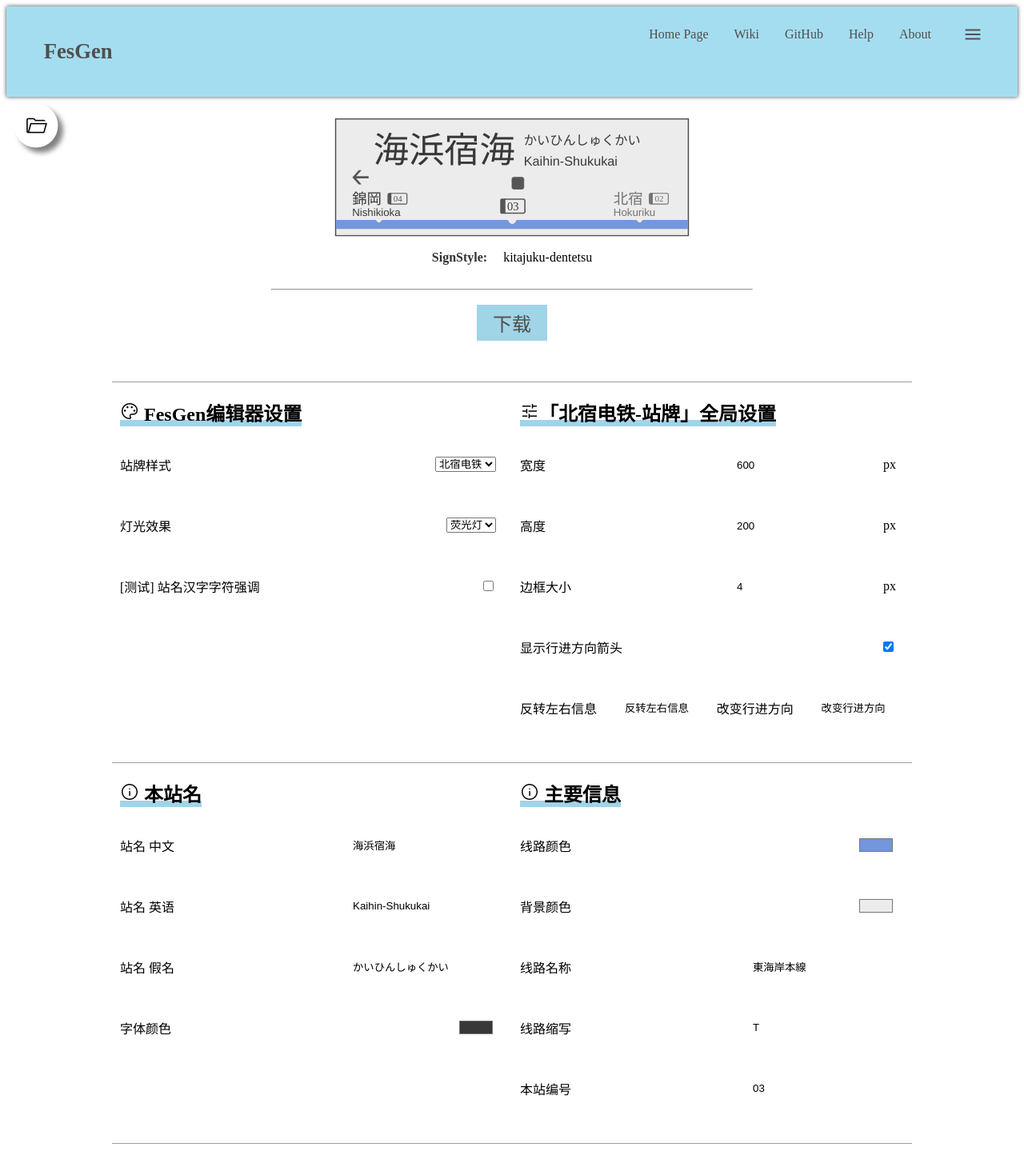
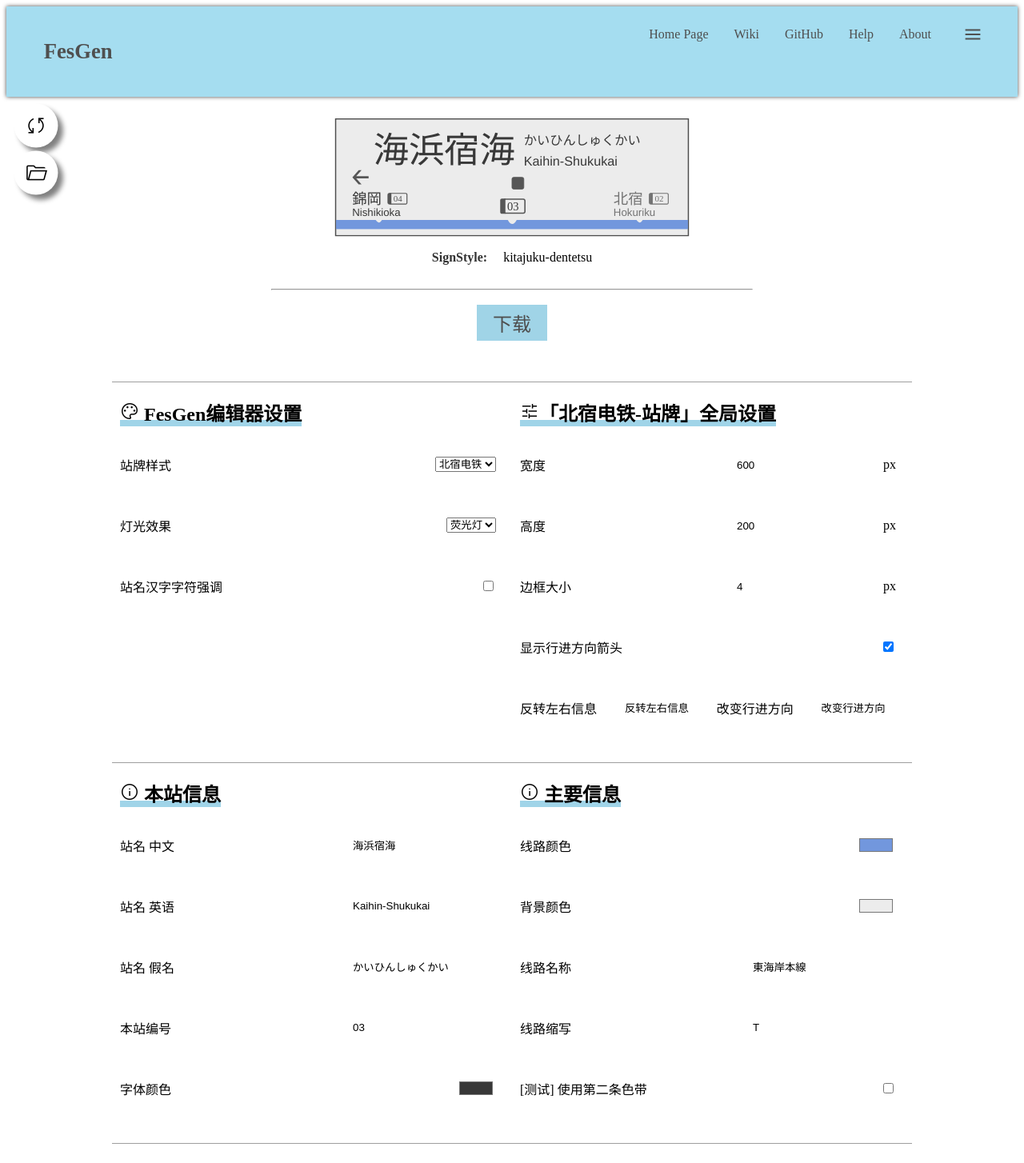
Before and after one commit to Team-Cenlinc/FesGen, a Vue app: page / in a window 1280 px wide. Shown: the top 1454 px of the page at 80% size. Built offline with nearby package versions, Linux system fonts and the light colour scheme; the HTML template or start-up script is replaced by a standard one.

Commit message:
增加bug

```diff
--- a/src/App.vue
+++ b/src/App.vue
@@ -4,7 +4,7 @@
     <div>
 
     </div>
-    <SideTools/>
+    <SideTools @contentNeedRearrange="RequireRearrange"/>
     <Signs v-if="signStyle === 'kitajuku-dentetsu'" ref="signs"/>
     <EntranceGuideSign v-if="signStyle === 'test-sign'" ref="entrancesSign"/>
     <Editor v-if="signStyle === 'kitajuku-dentetsu'" @someChanged="UpdateData" @signChanged="UpdateSignStyle" @contentNeedRearrange="RequireRearrange"/>
@@ -24,7 +24,7 @@ import EntranceGuideEditor from "@/components/entranceGuideEditor";
 
 export default {
   name: 'App',
-  components: {HeaderFlex, SideTools, FooterFlex, Signs, EntranceGuideSign, EntranceGuideEditor, Editor},
+  components: {HeaderFlex, FooterFlex, Signs, EntranceGuideSign, EntranceGuideEditor, SideTools, Editor},
   data()  {
     return{
       titles: 'FesGen',
--- a/src/components/editor.vue
+++ b/src/components/editor.vue
@@ -20,7 +20,7 @@
           </select>
         </div>
         <div class="form-min-row">
-          <p>[测试] 站名汉字字符强调</p>
+          <p>站名汉字字符强调</p>
           <input v-model="signInfo.chnCharacterBold" @change="sendData" type="checkbox">
         </div>
       </div>
@@ -52,7 +52,7 @@
     </div>
     <div class="row">
       <div>
-        <h2><span class="material-symbols-outlined icon-editor">info</span> 本站名</h2>
+        <h2><span class="material-symbols-outlined icon-editor">info</span> 本站信息</h2>
           <div class="form-min-row">
             <p>站名 中文</p>
             <input v-model.lazy="signInfo.main.staNameChinese" @change="requestRearrange" type="text">
@@ -65,6 +65,10 @@
             <p>站名 假名</p>
             <input v-model="signInfo.main.staNameKana" @change="sendData" type="text">
           </div>
+        <div class="form-min-row">
+          <p>本站编号</p>
+          <input v-model="signInfo.middle.middleStaNumber" @change="sendData" type="number">
+        </div>
           <div class="form-min-row">
             <p>字体颜色</p>
             <input v-model="signInfo.main.mainTextColor" @change="sendData" type="color">
@@ -89,8 +93,12 @@
           <input v-model="signInfo.middle.lineAbbr" @change="requestRearrange" type="text">
         </div>
         <div class="form-min-row">
-          <p>本站编号</p>
-          <input v-model="signInfo.middle.middleStaNumber" @change="sendData" type="number">
+          <p>[测试] 使用第二条色带</p>
+          <input v-model="signInfo.secondLine.enable" @change="requestRearrange" type="checkbox">
+        </div>
+        <div v-if="signInfo.secondLine.enable" class="form-min-row">
+          <p>第二条线路颜色</p>
+          <input v-model="signInfo.secondLine.color" @change="sendData" type="color">
         </div>
       </div>
     </div>
@@ -171,6 +179,10 @@ export default {
           rightStaNameEnglish: 'Hokuriku',
           rightStaNameChinese: '北宿',
           rightTextColor: '#7A7A7A',
+        },
+        secondLine: {
+          enable: false,
+          color: '#7297DD',
         },
         lineColor: '#7297DD',
         backgroundColor: '#ECECEC',
--- a/src/components/sideTools.vue
+++ b/src/components/sideTools.vue
@@ -1,20 +1,24 @@
 <template>
   <div class="side-tools" v-bind:class="{solid: isSolid}">
-    <div class="to-header">
-      <button v-bind:class="{visible: isVisible}" class="material-symbols-outlined side-tools-topic">keyboard_double_arrow_up</button>
+    <div class="to-header" v-bind:class="{visible: isVisible}" >
+      <button @click="scrollToTop" class="material-symbols-outlined side-tools-topic" title="返回标题">keyboard_double_arrow_up</button>
     </div>
-    <div class="files" v-bind:class="{position: !isVisible}">
-      <button @click="hiddenTrigger" class="material-symbols-outlined side-tools-topic">folder_open</button>
-
+    <div class="sync" v-bind:class="{position: !isVisible}">
+      <button @click="requestRearrange" class="material-symbols-outlined side-tools-topic" title="同步信息">sync</button>
+    </div>
+    <div class="files">
+      <button @click="hiddenTrigger" class="material-symbols-outlined side-tools-topic" title="文件管理">folder_open</button>
       <ul v-bind:class="{visible: status_clicked}">
-        <li><button class="material-symbols-outlined side-tools-content">download</button></li>
-        <li><button class="material-symbols-outlined side-tools-content">upload</button></li>
+        <li><button class="material-symbols-outlined side-tools-content" title="下载文件">download</button></li>
+        <li><button class="material-symbols-outlined side-tools-content" title="上传文件">upload</button></li>
       </ul>
     </div>
   </div>
 </template>
 
 <script>
+import Editor from "@/components/editor"
+
 export default {
   name: "sideTools",
   data() {
@@ -28,14 +32,13 @@ export default {
     window.addEventListener("scroll", this.handleScroll)
   },
   methods: {
-    handleScroll(){
+    handleScroll() {
       let scrollOffset = window.scrollY
       let flag
-      // eslint-disable-next-line no-empty
-      if (scrollOffset >= 70){
+      if (scrollOffset >= 70) {
         flag = "on"
         this.solidTrigger(flag)
-      } else if (scrollOffset < 70){
+      } else if (scrollOffset < 70) {
         flag = "off"
         this.solidTrigger(flag)
       }
@@ -50,9 +53,26 @@ export default {
         this.isSolid = false
       }
     },
-    hiddenTrigger(){
+    hiddenTrigger() {
       console.log("triggered")
       this.status_clicked = !this.status_clicked;
+    },
+    requestRearrange() {
+      this.$emit("contentNeedRearrange", Editor.data().lightStyle, Editor.data().signInfo, Editor.data().output)
+    },
+    scrollToTop() {
+      let time;
+      let step = document.documentElement.scrollTop;
+      time = window.setInterval(function () {
+        // 每次30px
+        step -= 30;
+        if (step <= 0) {
+          window.clearInterval(time);
+        }
+        window.scrollTo(0, step);
+      }, 10);
+    },
+    imageToSvg() {
     }
   },
   beforeDestroy() {
@@ -64,7 +84,7 @@ export default {
 <style scoped>
 
 .side-tools{
-  float: left;
+  float: right;
   margin: 15px;
   display: -webkit-flex; /* Safari */
   display: flex;
--- a/src/components/sign.vue
+++ b/src/components/sign.vue
@@ -60,6 +60,10 @@ export default {
           rightStaNameEnglish: 'Hokuriku',
           rightStaNameChinese: '北宿',
           rightTextColor: '#7A7A7A',
+        },
+        secondLine: {
+          enable: false,
+          color: '#7297DD',
         },
         lineColor: '#7297DD',
         backgroundColor: '#ECECEC',
@@ -171,7 +175,7 @@ export default {
       dom.childNodes[0].innerHTML = this.signInfo.middle.middleStaNumber
       dom.attributes.fill.value = this.signInfo.main.mainTextColor
 
-      dom = this.$refs.svg.getElementById("lineColorBelt")
+      dom = this.$refs.svg.getElementById("lineColorBelt1")
       dom.attributes.stroke.value = this.signInfo.lineColor
 
       dom = this.$refs.svg.getElementById("background")
@@ -265,7 +269,7 @@ export default {
       xRefPoint = this.signInfo.frameThickness / 2
       xValueFin = this.output.outputWidth - (this.signInfo.frameThickness / 2)
       yValueFin = weightBorderY / 2 + 180
-      dom = this.$refs.svg.getElementById("lineColorBelt")
+      dom = this.$refs.svg.getElementById("lineColorBelt1")
       dom.attributes[1].value = xRefPoint
       dom.attributes[3].value = xValueFin
       dom.attributes[2].value = yValueFin
@@ -391,7 +395,7 @@ export default {
       xRefPoint = 595
       yRefPoint = 200
       xValueFin = xRefPoint + weightBorderX
-      yValueFin = yRefPoint - (weightBorderY / 4)
+      yValueFin = yRefPoint - (weightBorderY / 2)
       dom = this.$refs.svg.getElementById("towardArrow")
       if (this.signInfo.direction === "right") {
         dom.attributes.transform.value = "translate(" + xValueFin.toString() + ", " + yValueFin.toString() +") rotate(180)"
```
Also changed, not shown: src/components/downloadViewer.vue (added, +15 -0 lines), src/components/uploadViewer.vue (added, +15 -0 lines), src/assets/signs/kitajuku-dentetsu.svg.
